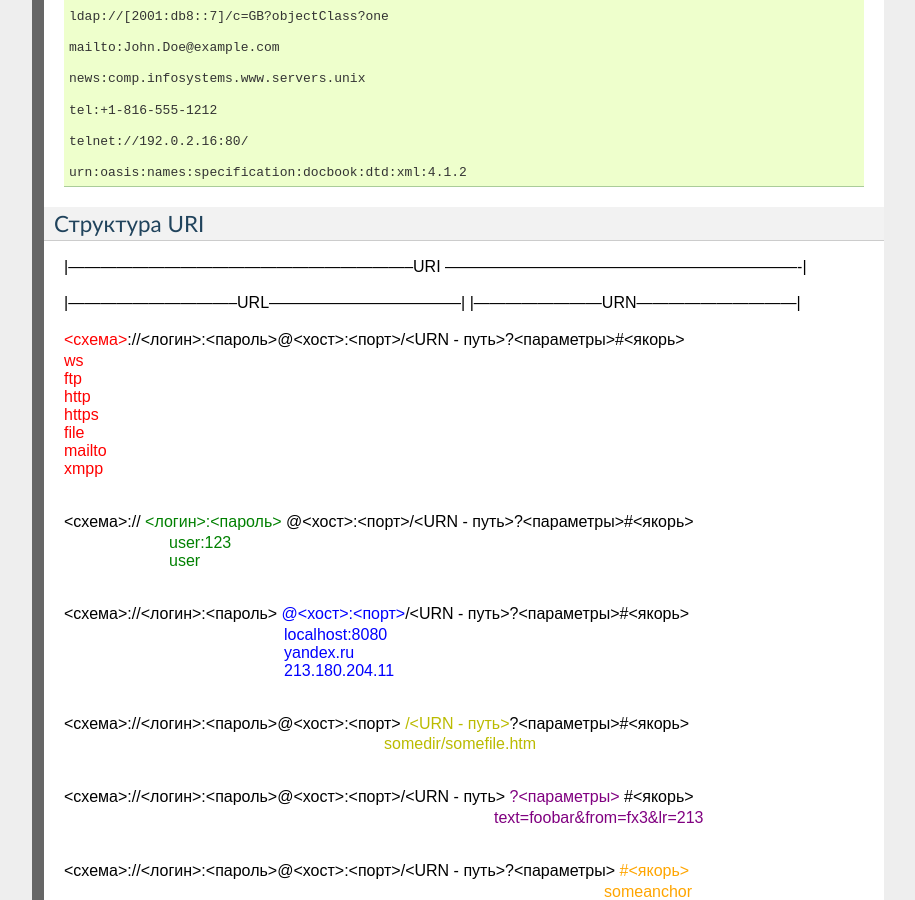
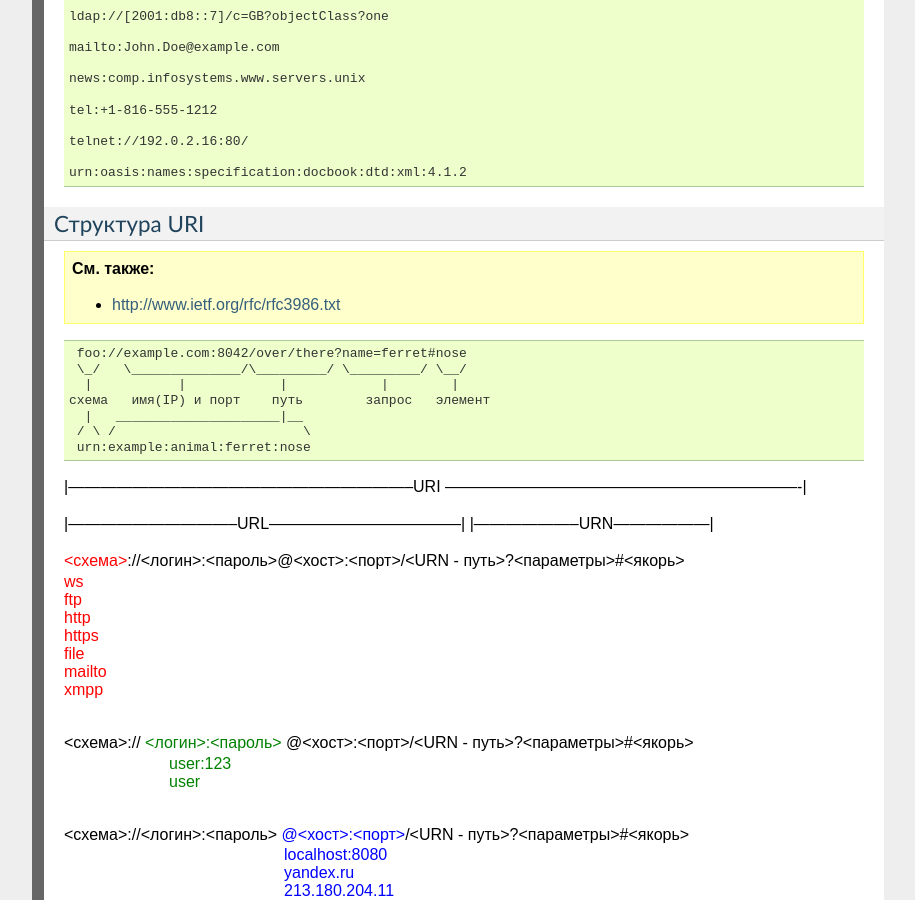
Before and after one commit to ustu/lectures.www, a Sphinx documentation site: the page built from docs/net/http.rst, in a window 1280 px wide and 900 px high, scrolled down 1162 px. Shown: the whole window, without its empty margins (186-1101 px from the left). Built offline with Sphinx 7.4.7, drawn with Linux system fonts in a browser that asks for light colours.

Commit message:
Добавил пример из rfc3986

```diff
--- a/README.rst
+++ b/README.rst
@@ -25,7 +25,7 @@ Sphinx — это генератор документации, который п
 .. code-block:: bash
 
   git clone git@github.com:ustu/lectures.www.git
-  cd lecctures.www
+  cd lectures.www
 
 Сборка
 ------
--- a/docs/net/http.rst
+++ b/docs/net/http.rst
@@ -60,6 +60,20 @@ URI
 Структура URI
 ~~~~~~~~~~~~~
 
+.. seealso::
+   * http://www.ietf.org/rfc/rfc3986.txt
+
+.. no-code-block:: text
+
+      foo://example.com:8042/over/there?name=ferret#nose
+      \_/   \______________/\_________/ \_________/ \__/
+       |           |            |            |        |
+     схема   имя(IP) и порт    путь        запрос   элемент
+       |   _____________________|__
+      / \ /                        \
+      urn:example:animal:ferret:nose
+
+
 .. raw:: html
 
     <style>
@@ -91,7 +105,7 @@ URI
 -------------------------------------------------------------------\|
 
 \|--------------------------------URL------------------------------------\|
-\|------------------------URN------------------------------\|
+\|--------------------URN------------------\|
 
 :red:`<схема>`://<логин>:<пароль>@<хост>:<порт>/<URN ‐ путь>?<параметры>#<якорь>
 
```
